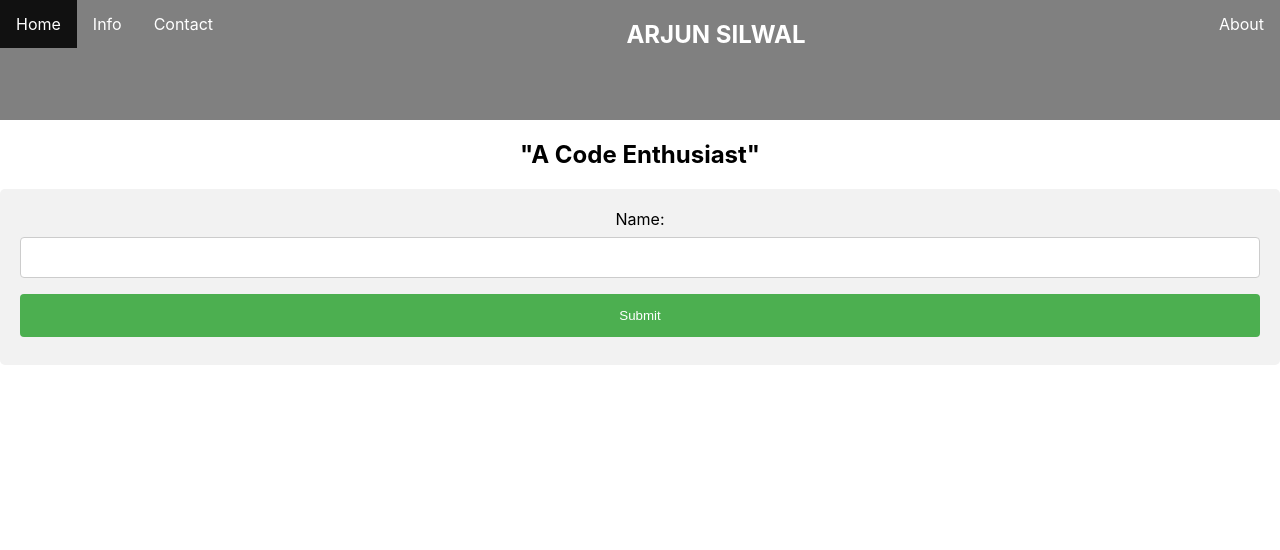
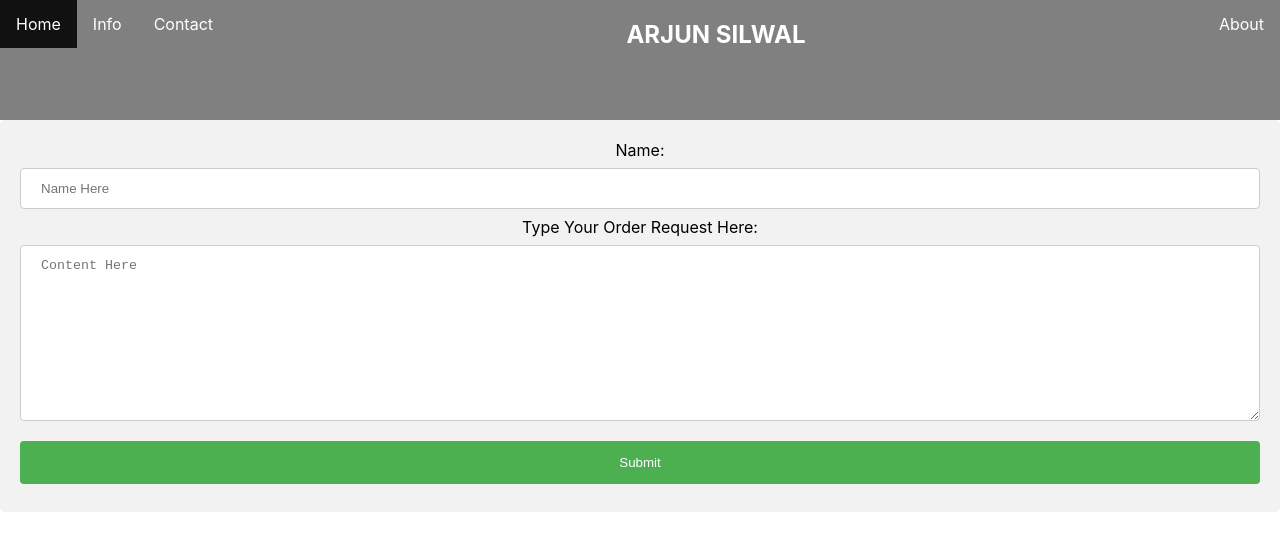
Before and after one commit to Arjunsilwal/my-app, a React (Create React App) app: page /form in a window 1280 px wide. Shown: the top 550 px of the page. Built offline with nearby package versions, Linux system fonts and the light colour scheme.

Commit message:
Custom hook is Added named as useData other component updated as well

```diff
--- a/src/components/Contact.js
+++ b/src/components/Contact.js
@@ -3,10 +3,12 @@ import Header from './Header'
 import  "module";
 import Footer from './Footer';
 
+
 function Contact() {
     return (
         <div>
             <Header/>
+
             <Footer />
         </div>
     )
--- a/src/components/Form.js
+++ b/src/components/Form.js
@@ -2,17 +2,6 @@ import React, {useState} from 'react'
 import Header from './Header'
 
 function Form() {
-    const [state, setState] = useState({value:''})
-
-   function handleChange(e){
-    setState({value:e.target.value})
-    }
-
-    function handleSubmit(e){
-        e.preventDefault();
-        alert("Name is submitted: " + state.value)
-    }
-
     const formStyle = {
         form : {
             borderRadius: "5px",
@@ -40,16 +29,45 @@ function Form() {
           }
 
     }
+    const [state, setState] = useState({value:''})
+    const [content, setContent] = useState({value:''})
+
+    function handleChange(e){
+     setState({value:e.target.value})
+     }
+
+     function changeContent(e){
+        setContent({value:e.target.value})
+    }
+
+     function handleSubmit(e){
+         e.preventDefault();
+         alert("Name is submitted: " + state.value + " Your content is: " + content.value)
+     }
 
     return (
         <div>
             <Header />
-            <form onSubmit={handleSubmit} style={formStyle.form}>
+            <form onSubmit={handleSubmit}
+            style={formStyle.form}>
             <label>
                 Name:
-                <input type="text" style={formStyle.text} value={state.value} onChange={handleChange} />
+                <input type="text"
+                 style={formStyle.text}
+                 value={state.value}
+                 placeholder="Name Here"
+                  onChange={handleChange} />
+                Type Your Order Request Here:
+                <textarea type="textarea" rows="10" cols="30"
+                placeholder="Content Here"
+                value={content.value}
+                onChange= {changeContent}
+                style={formStyle.text}  />
                 </label>
-                <input style={formStyle.button} type="submit" value="Submit"/>
+                <input
+                 style={formStyle.button}
+                 type="submit"
+                 value="Submit"/>
             </form>
         </div>
     )
--- a/src/components/Header.js
+++ b/src/components/Header.js
@@ -24,7 +24,6 @@ import { Link } from "react-router-dom";
                   <h2 className= "Author-name">ARJUN SILWAL</h2>
 
             </ul>
-            <h2>"A Code Enthusiast"</h2>
         </div>
     )
 }
--- a/src/components/Home.js
+++ b/src/components/Home.js
@@ -1,12 +1,17 @@
 import React from 'react'
-import About from './About'
+//import About from './About'
+import Footer from './Footer'
+import Header from './Header'
 import Order from './Order'
+import Statement from './Statement'
 
 function Home() {
     return (
         <div>
-            <About />
+            <Header />
+            <Statement />
             <Order />
+            <Footer />
         </div>
     )
 }
--- a/src/components/Order.js
+++ b/src/components/Order.js
@@ -3,7 +3,7 @@ import { Link } from "react-router-dom";
 
 function Order() {
     const style ={
-        width: "100%;",
+        width: "100%",
         border: "15px",
         padding: '50px',
         margin: '20px'
--- /dev/null
+++ b/src/components/Statement.js
@@ -0,0 +1,29 @@
+import React, {useState, useEffect} from 'react'
+import "../App.css";
+import { useParams } from 'react-router-dom'
+import useData from '../services/useData'
+//import { Link } from "react-router-dom";
+
+function Statement() {
+    //const {id} = useParams()
+    const {data:user}= useData();
+
+   console.log(user);
+    const [count, setCount] = useState(0);
+    const handleClick  = () => {setCount(count + 1)}
+    //const {id} = useParams()
+    const url= `https://jsonplaceholder.typicode.com/users/`;
+    //fetch(url).then(resp => resp.json()).then(data => setdata(data))
+
+
+
+    return (
+        <div>
+            <h2>"A Code Enthusiast"</h2>
+            <button onClick={handleClick}>Click Me</button>
+            <h3>You clicked me {count} times</h3>
+        </div>
+    )
+}
+
+export default Statement
--- /dev/null
+++ b/src/services/useData.js
@@ -0,0 +1,22 @@
+import {useState, useEffect }from 'react'
+
+
+export default function useData() {
+    const [data, setData] = useState(null)
+    const url= 'https://jsonplaceholder.typicode.com/users/';
+
+    useEffect(() => {
+        async function init() {
+            const response = await fetch(url);
+            if(response.ok){
+                const json = await response.json()
+                setData(json);
+            } else {
+                throw response;
+            }
+        }
+        init();
+    }, [url])
+
+    return {data}
+}
```
